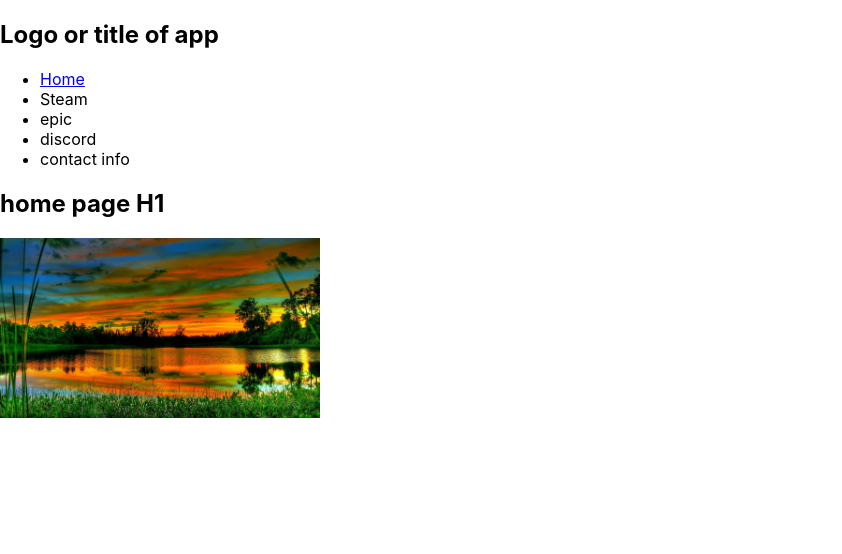
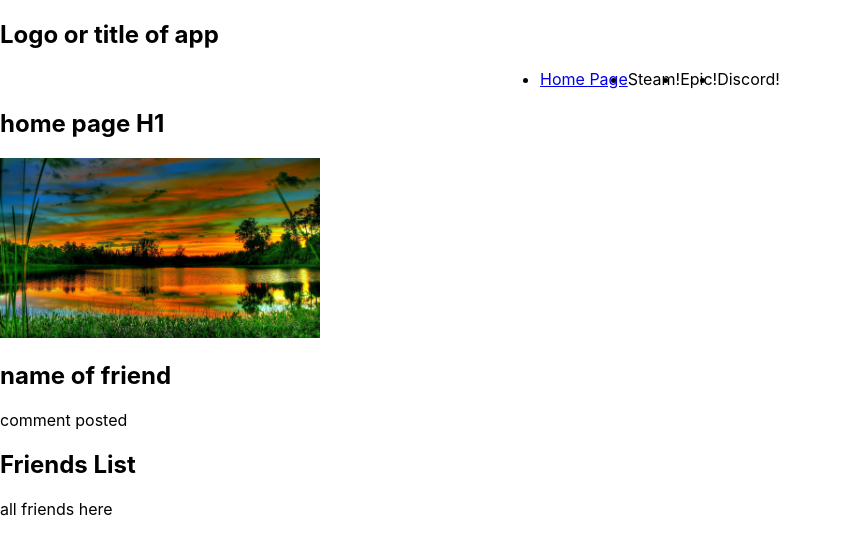
Before and after one commit to afebre1027/FinalProject, a React (Create React App) app in the folder client/: page / in a window 1280 px wide. Shown: the top 554 px of the page, without its empty margins (0-842 px from the left). Built offline with nearby package versions, Linux system fonts and the light colour scheme.

Commit message:
react base done

```diff
--- a/client/src/App.css
+++ b/client/src/App.css
@@ -1,31 +1,15 @@
-.App {
-  text-align: center;
-}
+nav ul {
+  display: flex;
+  flex-direction: row;
+  align-items: space-between;
+  justify-content: center;
 
-.App-logo {
-  height: 40vmin;
-  pointer-events: none;
 }
 
 @media (prefers-reduced-motion: no-preference) {
   .App-logo {
     animation: App-logo-spin infinite 20s linear;
   }
-}
-
-.App-header {
-  background-color: #282c34;
-  min-height: 100vh;
-  display: flex;
-  flex-direction: column;
-  align-items: center;
-  justify-content: center;
-  font-size: calc(10px + 2vmin);
-  color: white;
-}
-
-.App-link {
-  color: #61dafb;
 }
 
 @keyframes App-logo-spin {
--- a/client/src/App.js
+++ b/client/src/App.js
@@ -1,16 +1,35 @@
-import React from "react";
+import React, { useState } from "react";
 import "./App.css";
 
 import Home from "./components/Home";
 import Nav from "./components/Nav";
+import Header from "./components/Header";
+import Steam from "./components/steam";
+import Epic from "./components/Epic";
+import Discord from "./components/Discord";
 
 function App() {
+  function renderPage(page) {
+    if (page === "homePage") {
+      return <Home />;
+    } else if (page === "steam") {
+      return <Steam />;
+    } else if (page === "epic") {
+      return <Epic />;
+    } else if (page === "discord") {
+      return <Discord />;
+    }
+  }
+
+  const [currentCategory, setCurrentCategory] = useState("homePage");
+
   return (
     <div>
-      <Nav></Nav>
-      <main>
-        <Home></Home>
-      </main>
+      <Header
+        currentCategory={currentCategory}
+        setCurrentCategory={setCurrentCategory}
+      />
+      <main>{renderPage(currentCategory)}</main>
     </div>
   );
 }
--- /dev/null
+++ b/client/src/components/Discord/index.js
@@ -0,0 +1,15 @@
+import React from "react";
+
+function Discord() {
+  return (
+    <section>
+      <div className="">
+        <h1>All discord information</h1>
+        <p>discord friends</p>
+        <p>username</p>
+      </div>
+    </section>
+  );
+}
+
+export default Discord;
--- /dev/null
+++ b/client/src/components/Epic/index.js
@@ -0,0 +1,13 @@
+import React from "react";
+
+function Epic() {
+  return (
+    <section>
+      <h1 className="">Epic information</h1>
+      <p>epic games</p>
+      <p>epic friends</p>
+    </section>
+  );
+}
+
+export default Epic;
--- /dev/null
+++ b/client/src/components/Header/index.js
@@ -0,0 +1,20 @@
+import React from "react";
+import Nav from "../Nav";
+
+function Header(props) {
+  console.log("in the header compent", props);
+  const { currentCategory, setCurrentCategory } = props;
+
+  return (
+    <header>
+      <div>
+        <Nav
+          currentCategory={currentCategory}
+          setCurrentCategory={setCurrentCategory}
+        />
+      </div>
+    </header>
+  );
+}
+
+export default Header;
--- a/client/src/components/Home/index.js
+++ b/client/src/components/Home/index.js
@@ -4,6 +4,7 @@ import profileImage from "../../assets/images/background.jpg";
 function Home() {
   return (
     <section>
+      <div className="profileInfo">
         <h1 id="home">home page H1</h1>
         <img
           src={profileImage}
@@ -11,6 +12,15 @@ function Home() {
           style={{ width: "25%" }}
           alt="profile image"
         />
+      </div>
+      <div className="comments">
+        <h1>name of friend</h1>
+        <p>comment posted</p>
+      </div>
+      <div className="friendsList">
+        <h1 className="title">Friends List</h1>
+        <p>all friends here</p>
+      </div>
     </section>
   );
 }
--- a/client/src/components/Nav/index.js
+++ b/client/src/components/Nav/index.js
@@ -1,40 +1,42 @@
 import React from "react";
 
-function Nav() {
-  const categories = [
-    {
-      name: "epic",
-      description: "All epic information",
-    },
-    {
-      name: "discord",
-      description: "All discord information",
-    },
-    {
-      name: "contact info",
-      description: "contact us",
-    },
-  ];
-
-  function categorySelected() {
-    console.log("hello");
-  }
+function Nav(props) {
+  const { setCurrentCategory } = props;
 
   return (
     <header className="">
       <h2>Logo or title of app</h2>
       <nav>
-        <ul className="">
-          <li className="">
-            <a href="#home">Home</a>
-          </li>
-          <li>Steam</li>
-          {categories.map((category) => (
-            <li className="" key={category.name}>
-              <span onClick={categorySelected}>{category.name}</span>
+        <div className="menuContainer">
+          <ul className="menu">
+            <a
+              className="menu-button icon-plus"
+              href="#menu"
+              title="Show navigation"
+            ></a>
+            <a
+              className="menu-button icon-minus"
+              href="#0"
+              title="Hide navigation"
+            ></a>
+            <li className="menu-item">
+              <a href="#home" onClick={() => setCurrentCategory("homePage")}>
+                Home Page
+              </a>
             </li>
-          ))}
-        </ul>
+            <li className="menu-item">
+              <span onClick={() => setCurrentCategory("steam")}>Steam!</span>
+            </li>
+            <li className="menu-item">
+              <span onClick={() => setCurrentCategory("epic")}> Epic!</span>
+            </li>
+            <li className="menu-item">
+              <span onClick={() => setCurrentCategory("discord")}>
+                Discord!
+              </span>
+            </li>
+          </ul>
+        </div>
       </nav>
     </header>
   );
--- /dev/null
+++ b/client/src/components/steam/index.js
@@ -0,0 +1,15 @@
+import React from "react";
+
+function Steam() {
+  return (
+    <section>
+      <div className="steamInfo">
+        <h1>Steam username</h1>
+        <p>steam games</p>
+        <p>steam friends</p>
+      </div>
+    </section>
+  );
+}
+
+export default Steam;
```
Lines whose indentation alone changed are shown as unchanged.
